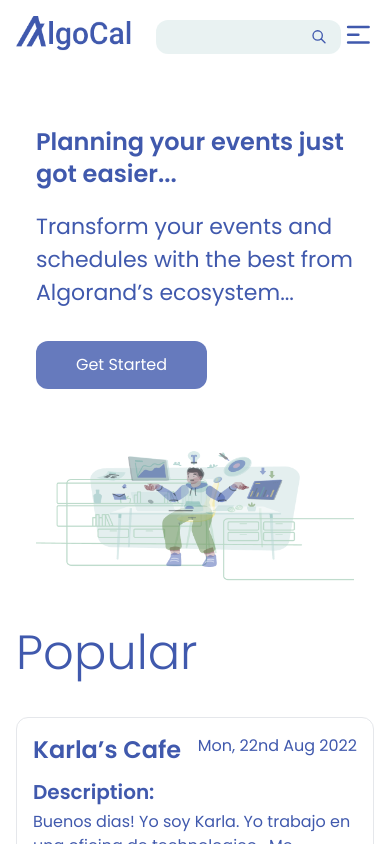
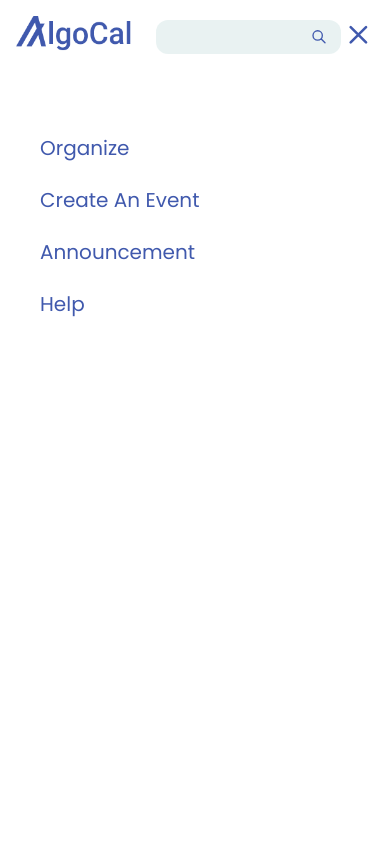
Before and after one commit to greatAdams01/algoCal, a Next.js app: page / in a window 390 px wide. Both pictures are taken after a click on the icon 358 px from the left and 34 px from the top of the page. Shown: the top 844 px of the page. Built offline with nearby package versions, Linux system fonts and the light colour scheme.

Commit message:
Added mobile nav

```diff
--- a/components/MobileHeader.tsx
+++ b/components/MobileHeader.tsx
@@ -1,8 +1,12 @@
-import React from 'react'
-import { SearchIcon, MenuAlt1Icon } from "@heroicons/react/outline";
+import { useState } from 'react'
+import Link from 'next/link'
+import { SearchIcon, MenuAlt1Icon, XIcon } from "@heroicons/react/outline";
+
 
 function MobileHeader() {
+  const [open, setOpen] = useState(false)
   return (
+    <>
       <header className='lg:hidden'>
         <nav className='w-full'>
           <div className='flex justify-between'>
@@ -14,10 +18,40 @@ function MobileHeader() {
               <SearchIcon className='text-[#4059AD] w-4 relative left-[-30px]' />
               </div>
             </div>
-          <MenuAlt1Icon className='w-8 text-[#4059AD] cursor-pointer' />
+            {!open ?
+            <MenuAlt1Icon className='w-8 text-[#4059AD] cursor-pointer' onClick={() => setOpen(true)} />
+            : <XIcon className='w-8 text-[#4059AD] cursor-pointer'  onClick={() => setOpen(false)}  />}
           </div>
         </nav>
       </header>
+      {!open ? <div></div>
+        :
+        <div className='fixed h-[100vh] z-10 bg-white w-full p-10 transition-all'>
+        <ul className='pt-3 text-[#4059AD] font-Pop text-[16px]'>
+          <li className='mobLink'>
+            <Link href="/">
+              <a>Organize</a>
+            </Link>
+          </li>
+          <li className='mobLink'>
+            <Link href="/event/create">
+              <a>Create An Event</a>
+            </Link>
+          </li>
+          <li className='mobLink'>
+            <Link href="/">
+              <a>Announcement</a>
+            </Link>
+          </li>
+          <li className='mobLink'>
+            <Link href="/">
+              <a>Help</a>
+            </Link>
+          </li>
+        </ul>
+      </div>
+      }
+    </>
   )
 }
 
--- a/styles/globals.css
+++ b/styles/globals.css
@@ -22,6 +22,9 @@
   .authBtn {
     @apply px-5 py-2 rounded-md ;
   }
+  .mobLink {
+    @apply text-xl py-3
+  }
 }
 
 .img-rounded {
```
Lines whose indentation alone changed are shown as unchanged.
